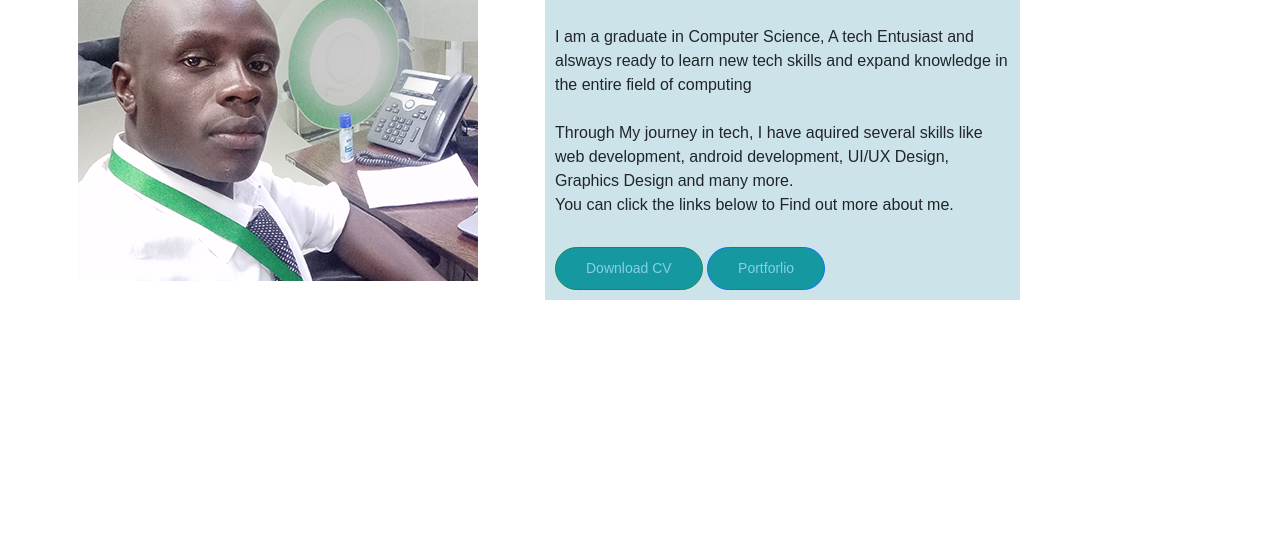
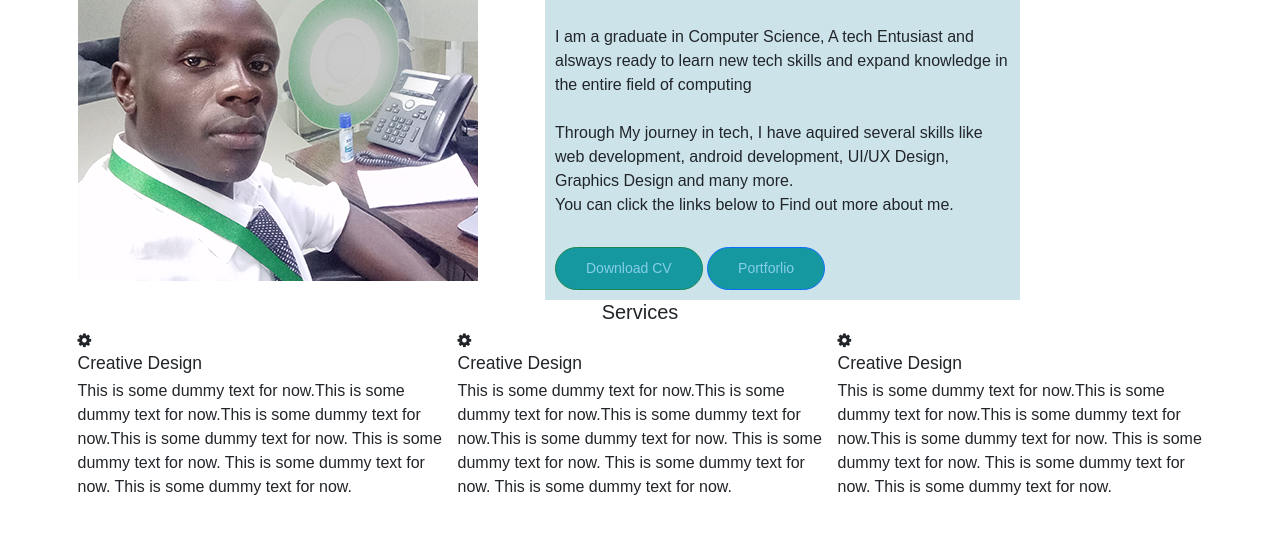
Before and after one commit to PRINCE-MOSE/web101, a plain HTML site: page index.html in a window 1280 px wide. Shown: the part 915-1449 px from the top of the page. Drawn offline with nearby package versions, Linux system fonts and the light colour scheme; a web font is replaced by a local one.

Commit message:
Add Service section

```diff
--- a/index.html
+++ b/index.html
@@ -166,6 +166,53 @@
     </div>
     <!-- End of About Me Section -->
 
+    <!-- start of services section -->
+    <section class="services" id="services">
+        <h2 class="text-center">Services</h2>
+        <div class="container">
+            <div class="row">
+                <!-- Box 1 -->
+                <div class="col-md-6 col-lg-4">
+                    <div class="box">
+                        <span class="fa fa-cog"></span>
+                        <h3>Creative Design</h3>
+                        <p>This is some dummy text for now.This is some dummy text for now.This is some dummy text for now.This is some dummy text for now.
+                            This is some dummy text for now.
+                            This is some dummy text for now.
+                            This is some dummy text for now.
+                        </p>
+                    </div>
+                </div>
+                                <!-- Box 1 -->
+                                <div class="col-md-6 col-lg-4">
+                                    <div class="box">
+                                        <span class="fa fa-cog"></span>
+                                        <h3>Creative Design</h3>
+                                        <p>This is some dummy text for now.This is some dummy text for now.This is some dummy text for now.This is some dummy text for now.
+                                            This is some dummy text for now.
+                                            This is some dummy text for now.
+                                            This is some dummy text for now.
+                                        </p>
+                                    </div>
+                                </div>
+                                                <!-- Box 1 -->
+                <div class="col-md-6 col-lg-4">
+                    <div class="box">
+                        <span class="fa fa-cog"></span>
+                        <h3>Creative Design</h3>
+                        <p>This is some dummy text for now.This is some dummy text for now.This is some dummy text for now.This is some dummy text for now.
+                            This is some dummy text for now.
+                            This is some dummy text for now.
+                            This is some dummy text for now.
+                        </p>
+                    </div>
+                </div>
+
+            </div>
+
+        </div>
+
+    </section>
 </section>
 </body>
 </html>
```
